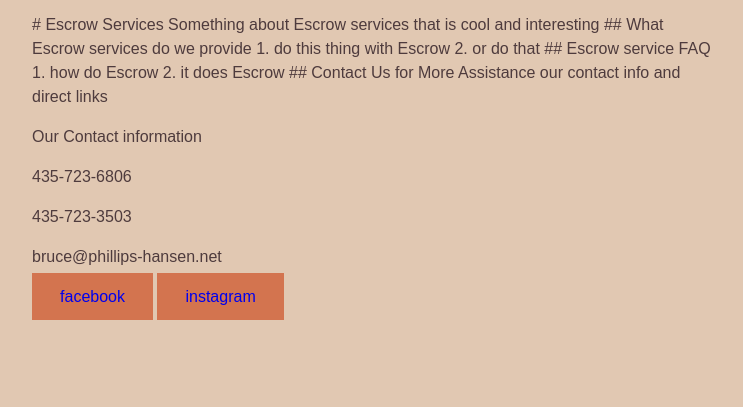
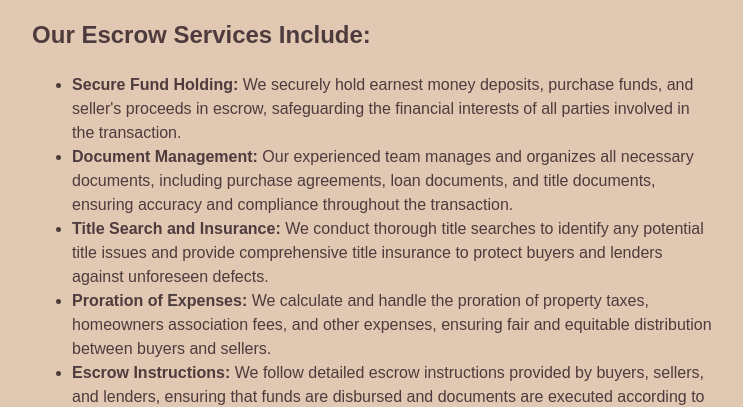
Before and after one commit to TatoaKato/Phillips-Hansen, an Astro site: page /services/escrowServices in a window 1280 px wide. Shown: the part 399-806 px from the top of the page, without its empty margins (268-1011 px from the left). Built offline with nearby package versions, Linux system fonts and the light colour scheme; Astro itself is replaced by a stand-in of ours.

Commit message:
escrowServices

```diff
--- a/src/pages/services/escrowServices.astro
+++ b/src/pages/services/escrowServices.astro
@@ -3,23 +3,19 @@
 const pageTitle = "Escrow Services"
 ---
 <BaseLayout pageTitle={pageTitle}>
-# Escrow Services
+<p>
+   <h2> Our Escrow Services Include:</h2>
+<ul>
+<li><b>Secure Fund Holding:</b> We securely hold earnest money deposits, purchase funds, and seller's proceeds in escrow, safeguarding the financial interests of all parties involved in the transaction.</li>
 
-Something about Escrow services that is cool and interesting
+<li><b>Document Management:</b> Our experienced team manages and organizes all necessary documents, including purchase agreements, loan documents, and title documents, ensuring accuracy and compliance throughout the transaction.</li>
 
-## What Escrow services do we provide
+<li><b>Title Search and Insurance:</b> We conduct thorough title searches to identify any potential title issues and provide comprehensive title insurance to protect buyers and lenders against unforeseen defects.</li>
 
-1. do this thing with Escrow
+<li><b>Proration of Expenses:</b> We calculate and handle the proration of property taxes, homeowners association fees, and other expenses, ensuring fair and equitable distribution between buyers and sellers.</li>
 
-2. or do that
+<li><b>Escrow Instructions:</b> We follow detailed escrow instructions provided by buyers, sellers, and lenders, ensuring that funds are disbursed and documents are executed according to the agreed-upon terms.</li>
 
-## Escrow service FAQ
-
-1. how do Escrow
-
-2. it does Escrow
-
-## Contact Us for More Assistance
-
-our contact info and direct links
+<li><b>Recording Documents:</b> After the transaction is complete, we ensure that all necessary documents, including deeds and mortgages, are properly recorded with the appropriate government authorities, facilitating the transfer of ownership and establishment of lender liens.</li>
+</p>
 </BaseLayout>
```
